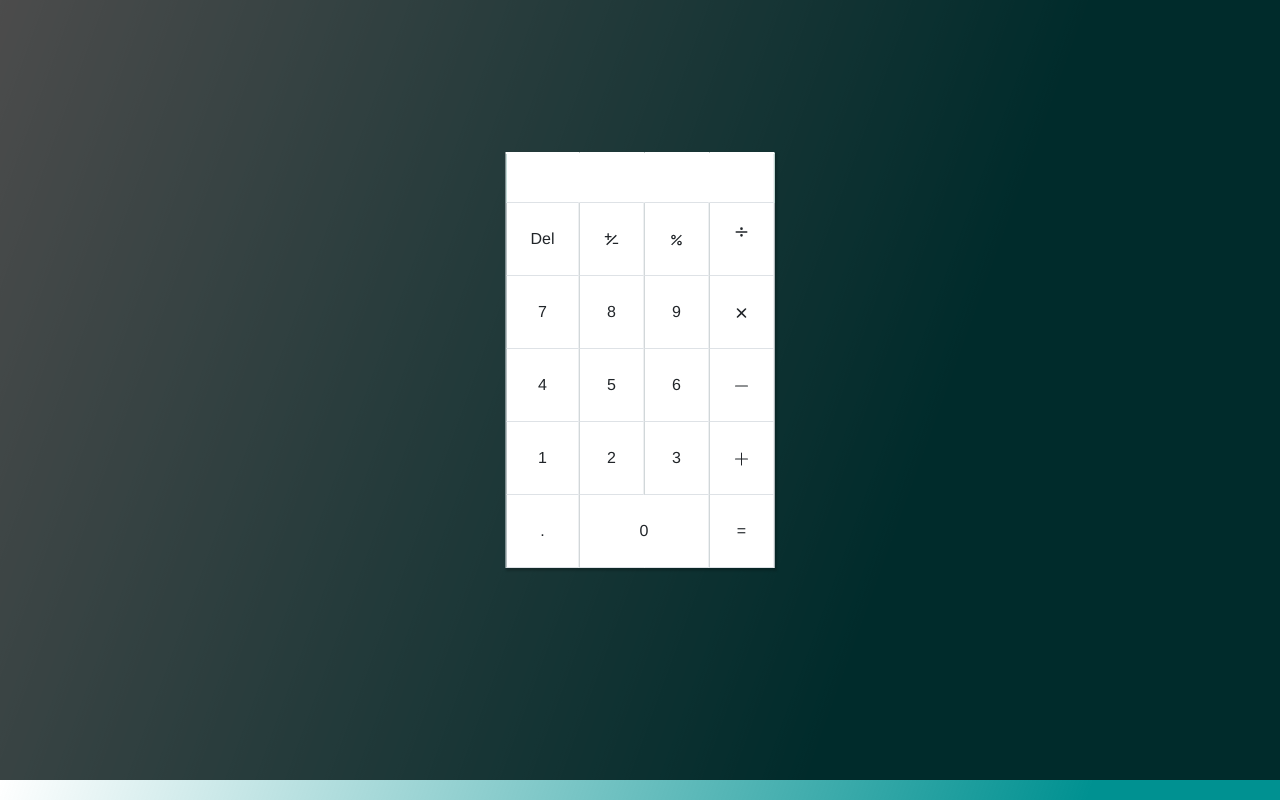
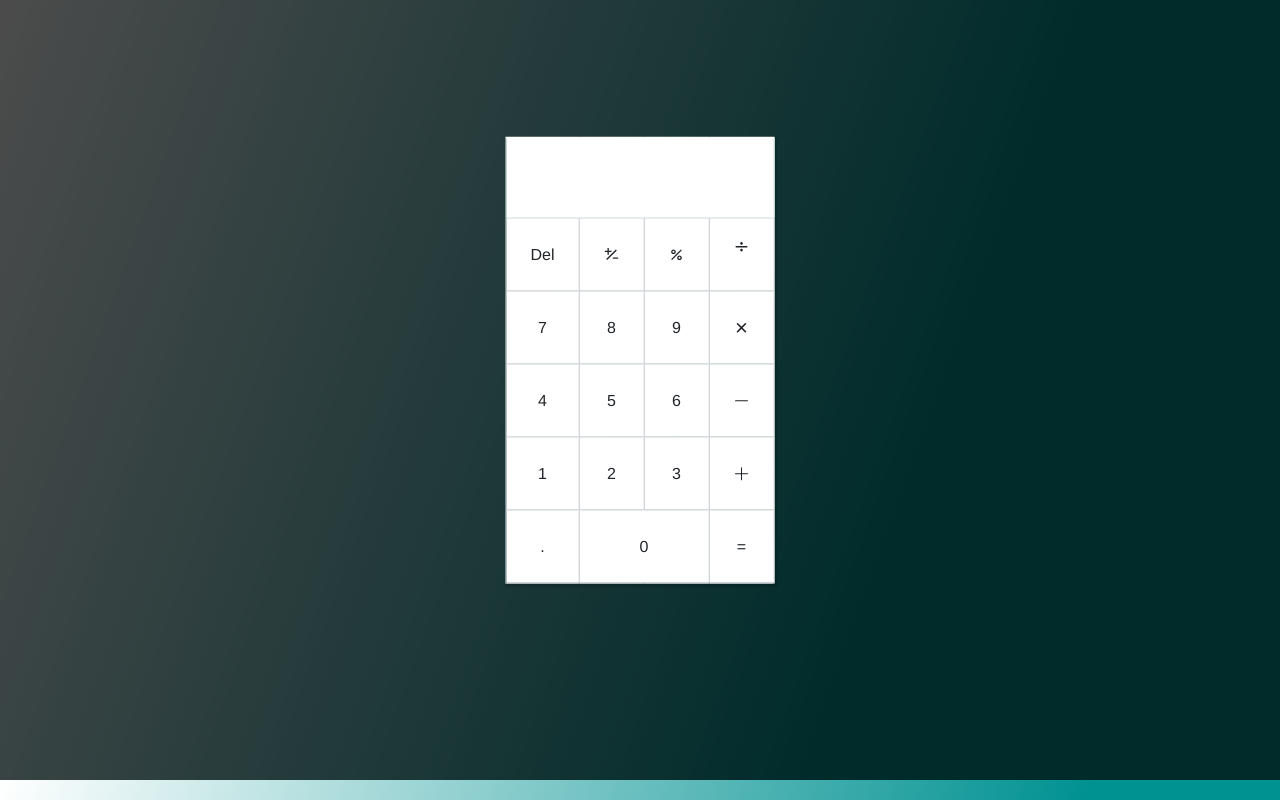
Before and after one commit to Thabiso-007/calculator, a Vue app: page / in a window 1280 px wide. Built offline with nearby package versions, Linux system fonts and the light colour scheme.

Commit message:
Changed the output design

```diff
--- a/src/components/Calculator.vue
+++ b/src/components/Calculator.vue
@@ -6,7 +6,7 @@
                     <table class="table table-bordered mt-5 container">
                         <tbody class="table-group-divider mt-5">
                             <tr class="output">
-                                <td class="p-4" colspan="4">
+                                <td class="number-container" colspan="4">
                                     {{ output }}
                                 </td>
                             </tr>
@@ -214,4 +214,10 @@
 .cursor-pointer {
     cursor: pointer;
 }
+
+.number-container {
+    width: 100%;
+    height: 80px;
+    padding: 10px;
+}
 </style>
```
